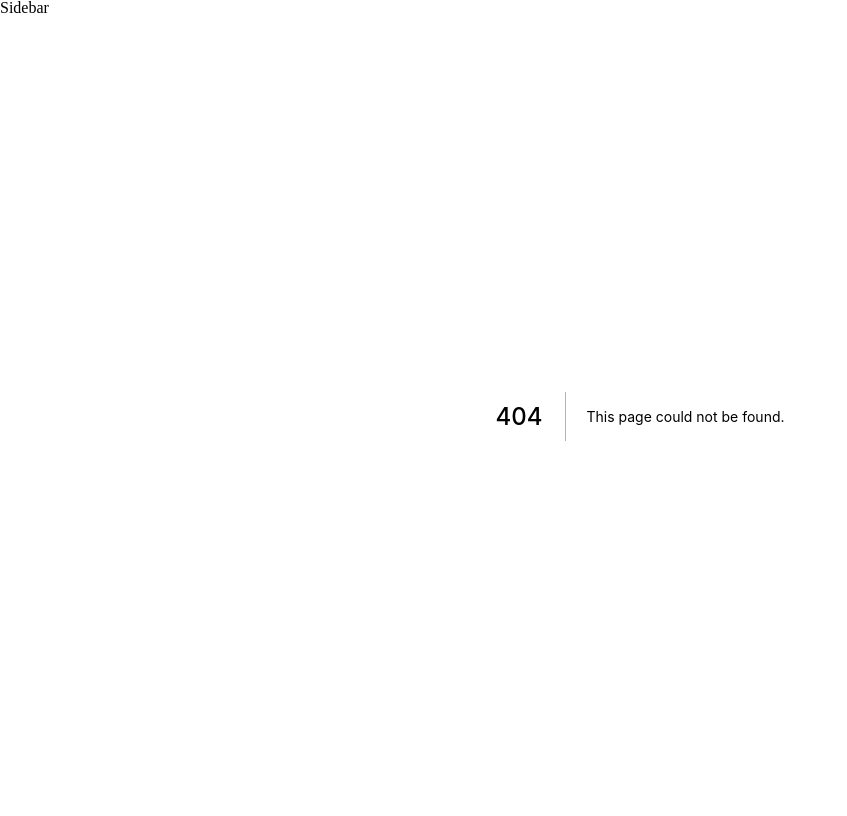
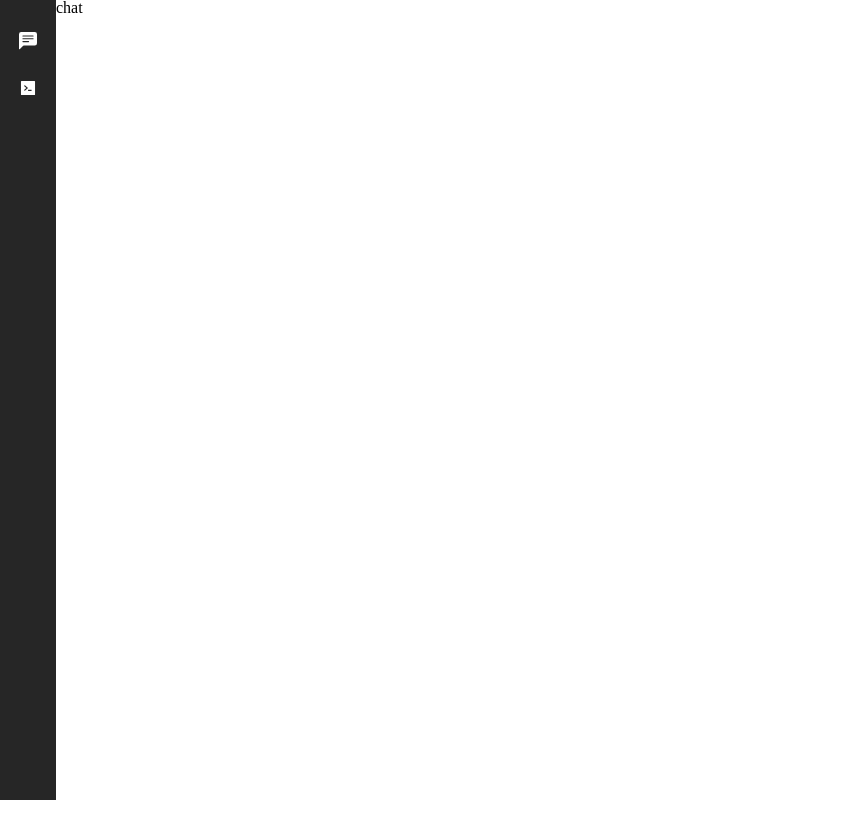
Before and after one commit to arjansunar/TeamCode, a Next.js app in the folder frontend/: page /chat in a window 1280 px wide. Before the commit this address had no page. Shown: the whole page, without its empty margins (0-847 px from the left). Built offline with nearby package versions, Linux system fonts and the light colour scheme.

Commit message:
adding react icons + page changes with router

```diff
--- a/frontend/package.json
+++ b/frontend/package.json
@@ -9,10 +9,12 @@
     "lint": "next lint"
   },
   "dependencies": {
+    "@types/styled-components": "^5.1.25",
     "babel-plugin-styled-components": "^2.0.7",
     "next": "12.1.5",
     "react": "18.0.0",
     "react-dom": "18.0.0",
+    "react-icons": "^4.3.1",
     "styled-components": "^5.3.5",
     "styled-reset": "^4.3.4"
   },
--- a/frontend/pages/_app.js
+++ b/frontend/pages/_app.js
@@ -1,5 +1,5 @@
 import "../styles/globals.css";
-import { LayoutSidebar } from "../src/Layout";
+import { LayoutSidebar } from "../src/layout";
 import { createGlobalStyle } from "styled-components";
 import reset from "styled-reset";
 
--- /dev/null
+++ b/frontend/pages/chat.tsx
@@ -0,0 +1,9 @@
+import React from "react";
+
+type Props = {};
+
+const chat = (props: Props) => {
+  return <div>chat</div>;
+};
+
+export default chat;
--- a/frontend/src/Layout/LayoutSidebar.tsx
+++ /dev/null
@@ -1,14 +0,0 @@
-import { ReactNode } from "react";
-
-type Props = {
-  children?: ReactNode;
-};
-
-export const LayoutSidebar = ({ children }: Props) => {
-  return (
-    <div>
-      <div className="">Sidebar </div>
-      {children}
-    </div>
-  );
-};
--- /dev/null
+++ b/frontend/src/layout/LayoutSidebar.tsx
@@ -0,0 +1,71 @@
+import { ReactChild, ReactNode } from "react";
+import styled from "styled-components";
+import colors from "../theme/colors.json";
+
+import { useRouter } from "next/router";
+import { IconType } from "react-icons";
+import {
+  BsChatLeftTextFill as ChatIcon,
+  // BsFillFileCodeFill as EditorIcon,
+} from "react-icons/bs";
+
+import { AiFillCode as EditorIcon } from "react-icons/ai";
+type Props = {
+  children?: ReactNode;
+};
+
+export const LayoutSidebar = ({ children }: Props) => {
+  return (
+    <Layout>
+      <SidebarContainer>
+        <IconsContainer>
+          <LinkButton route="/chat" Icon={ChatIcon} />
+          <LinkButton route="/editor" Icon={EditorIcon} />
+        </IconsContainer>
+      </SidebarContainer>
+      {children}
+    </Layout>
+  );
+};
+
+const LinkButton = ({ Icon, route }: { Icon: IconType; route: string }) => {
+  const router = useRouter();
+  const changeRoute = () => {
+    router.push(route);
+  };
+  return (
+    <IconWrapper onClick={changeRoute}>
+      <Icon />
+    </IconWrapper>
+  );
+};
+
+const SidebarContainer = styled.div`
+  height: 100vh;
+  background-color: ${colors["bg-dark"]};
+  padding-top: 2rem;
+`;
+const Layout = styled.div`
+  display: grid;
+  grid-template-columns: 3.5rem 1fr;
+`;
+
+const IconsContainer = styled.div`
+  display: flex;
+  flex-direction: column;
+  gap: 1.5rem;
+  align-items: center;
+  justify-content: center;
+`;
+
+{
+  /* adds styles to the icons */
+}
+const IconWrapper = styled.button`
+  background: none;
+  padding: 0;
+  border: none;
+  color: ${colors["bg-light"]};
+  font-size: 1.125rem;
+  cursor: pointer;
+`;
--- /dev/null
+++ b/frontend/src/theme/colors.json
@@ -0,0 +1,4 @@
+{
+  "bg-dark": "#262626",
+  "bg-light": "#fefefe"
+}
```
Also changed, not shown: frontend/pages/editor.tsx (added, +9 -0 lines), frontend/src/layout/index.ts (renamed from frontend/src/Layout/index.ts), 1 other file (tests, documents, lock files or other folders).
